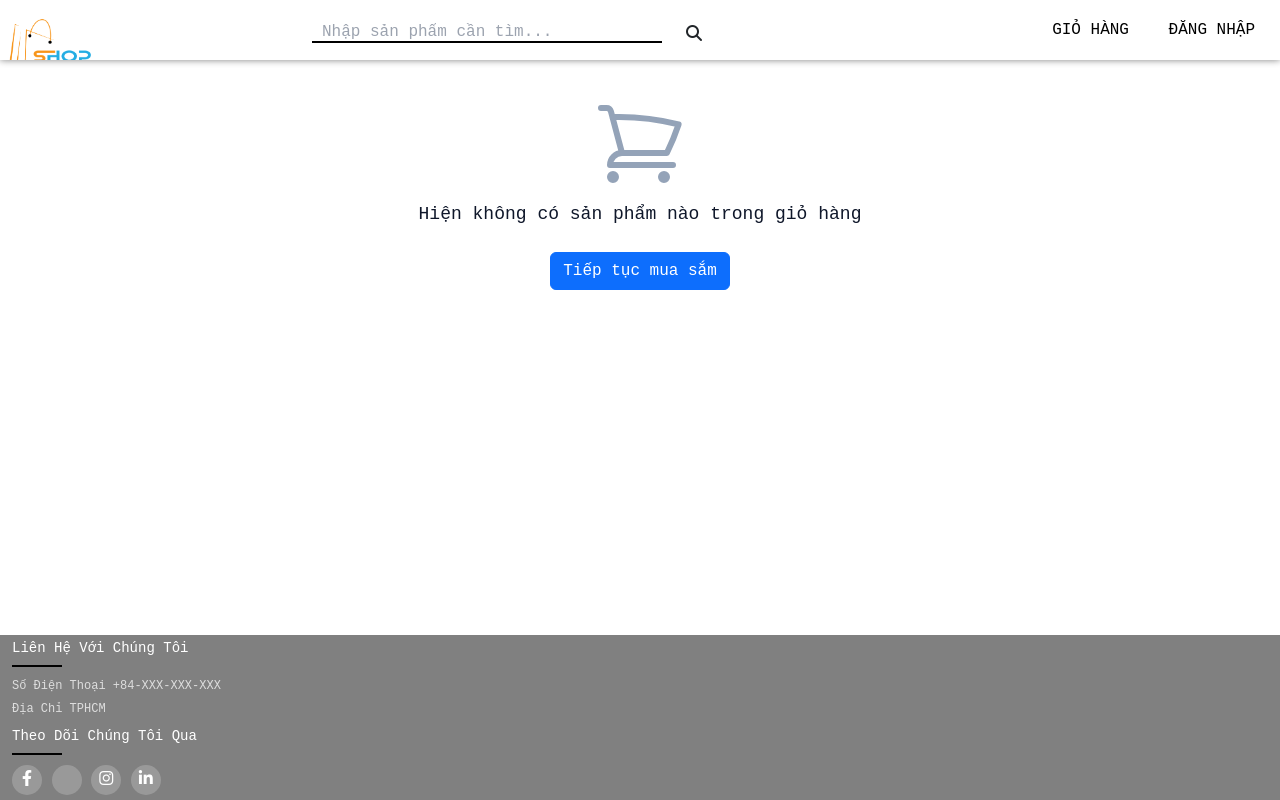
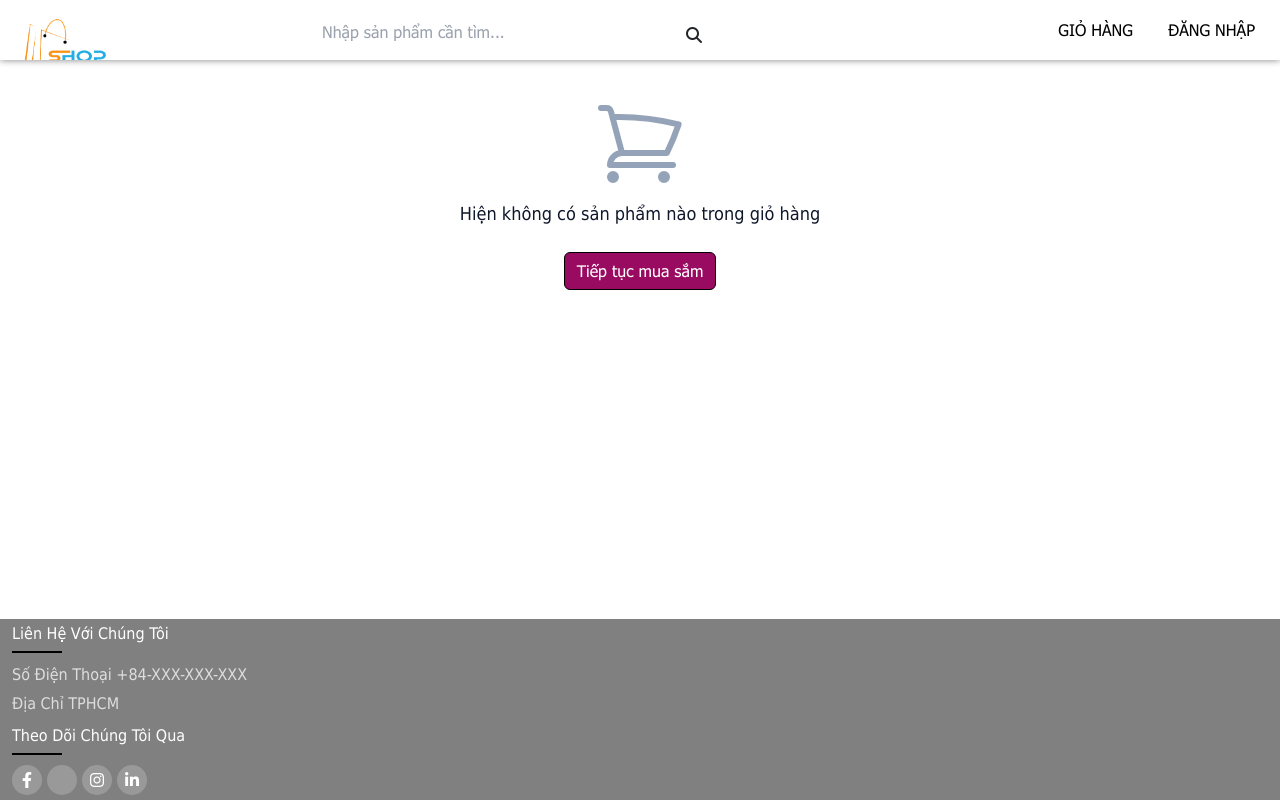
Before and after one commit to ngthachminhthanh/E-commerce-website-8Clothes, a PHP site: page /php/cart.php in a window 1280 px wide. Run offline with PHP 8.4, Linux system fonts and the light colour scheme; some libraries are stand-ins or nearby versions; some web fonts are replaced.

Commit message:
cập nhật giao diện và logo
sửa lại cái tệp css và addToCart.php, checkout.php, cart.php, login.php, register.php, login1.hph, cập nhật logo

```diff
--- a/Resources/CSS/loginAndRegister.css
+++ b/Resources/CSS/loginAndRegister.css
@@ -3,7 +3,7 @@
     padding: 0;
     margin: 0;
     box-sizing: border-box;
-    font-family: 'Poppins',sans-serif;
+    font-family: 'tahoma';
 }
 body{
     background: #e4e9f7;
@@ -52,7 +52,7 @@ body{
 }
 .btn{
     height: 35px;
-    background: rgba(76,68,182,0.808);
+    background: #990B61;
     border: 0;
     border-radius: 5px;
     color: #fff;
--- a/Resources/CSS/style.css
+++ b/Resources/CSS/style.css
@@ -4,13 +4,13 @@
     border: 0;
     box-sizing: border-box;
     scroll-behavior: smooth;
-    font-family: 'GI', 'Courier New';
+    font-family: 'tahoma';
     font-size: 100%;
 }
 
 @font-face {
-    font-family: 'GI';
-    src: url(../Font/zhcn.ttf);
+    font-family: 'tahoma';
+    src: url(../Font/tahoma.ttf);
 }
 
 header {
@@ -33,6 +33,7 @@ header {
 
 header #header__logo {
     width: 100px;
+    margin-left: 15px;
 }
 
 header #header__logo img {
@@ -57,7 +58,6 @@ header .searchBar input {
     width: 350px;
     height: 20px;
     padding: 0 10px;
-    border-bottom: 2px solid #000;
 }
 
 .searchBar .searchIcon {
@@ -300,7 +306,7 @@ ul {
 }
 
 .footer-col h4 {
-	font-size: 14px;
+	font-size: 16px;
 	color: #FFF;
 	text-transform: capitalize;
 	margin-bottom: 20px;
@@ -325,7 +331,7 @@ ul {
 .footer-col ul li a {
 	color: #DDD;
 	display: block;
-	font-size: 12px;
+	font-size: 16px;
 	font-weight: 300;
 	text-transform: capitalize;
 	text-decoration: none;
--- /dev/null
+++ b/Resources/desktop.ini
@@ -0,0 +1,3 @@
+[LocalizedFileNames]
+z4891892729140_d361de061a5d2cdf23dc8471ff71924f.jpg=@z4891892729140_d361de061a5d2cdf23dc8471ff71924f.jpg,0
+logo.jpg=@logo.jpg,0
--- a/Resources/php/cart.php
+++ b/Resources/php/cart.php
@@ -140,16 +140,17 @@ echo '<ul role="list" class="divide-y divide-slate-200 border-b border-t border-
     </div>
 
     <div class="mt-10">
-      <a href="checkout.php" class="btn btn-primary btn-xl w-full">
+      <a href="checkout.php" class="btn btn-primary btn-xl w-full"
+        style="background: #990B61; color:#fff; border-color: #000;">
         Mua hàng
       </a>
     </div>
 
     <div class="mt-6 text-center text-sm">
       <p>
-        hoặc
-        <a href="../index.php" class="btn btn-link">
-          Tiếp tục mua sắm
+        <a href="../index.php" class="btn btn-link"
+          style="color: #990B61;">
+          Hoặc tiếp tục mua sắm
           <span aria-hidden="true"> →</span>
         </a>
       </p>
@@ -172,7 +173,7 @@ echo '<ul role="list" class="divide-y divide-slate-200 border-b border-t border-
               </p>
 
               <div class="mt-6">
-                  <a href="../index.php" class="btn btn-primary">
+                  <a href="../index.php" class="btn btn-primary" style="background: #990B61; color:#fff; border-color: #000;">
                       Tiếp tục mua sắm
                   </a>
               </div>
--- a/Resources/php/checkout.php
+++ b/Resources/php/checkout.php
@@ -228,7 +228,7 @@ $con->close();
             </dl>
 
             <div class="border-t border-slate-200 px-4 py-6 sm:px-6">
-              <button type="submit" class="btn btn-primary btn-xl w-full bg-[#0d6efd]">Đặt hàng</button>
+              <button type="submit" class="btn btn-primary btn-xl w-full bg-[#0d6efd]" style="background: #990B61; color:#fff; border-color: #000;">Đặt hàng</button>
             </div>
           </div>
         </div>
--- a/Resources/php/login.php
+++ b/Resources/php/login.php
@@ -44,12 +44,12 @@
             <header>Đăng nhập</header>
             <form action="" method="post">
                 <div class="field input">
-                    <label for="email">Email</label>
+                    <label for="email" style="margin: 7px;">Email</label>
                     <input type="email" name="email" id="email" autocomplete="off" required>
                 </div>
 
                 <div class="field input">
-                    <label for="password">Mật khẩu</label>
+                    <label for="password" style="margin: 7px;">Mật khẩu</label>
                     <input type="password" name="password" id="password" autocomplete="off" required>
                 </div>
 
--- a/Resources/php/login1.php
+++ b/Resources/php/login1.php
@@ -45,12 +45,12 @@ session_start();
                 <header>Đăng nhập</header>
                 <form action="" method="post">
                     <div class="field input">
-                        <label for="email">Email</label>
+                        <label for="email" style="margin: 7px;">Email</label>
                         <input type="email" name="email" id="email" autocomplete="off" required>
                     </div>
 
                     <div class="field input">
-                        <label for="password">Mật khẩu</label>
+                        <label for="password" style="margin: 7px;">Mật khẩu</label>
                         <input type="password" name="password" id="password" autocomplete="off" required>
                     </div>
 
```
Also changed, not shown: other parts of Resources/CSS/style.css (+23 -17 lines), Resources/index.php (+3 -4 lines), Resources/php/addToCart.php (+12 -0 lines), Resources/php/register.php (+4 -4 lines), Resources/Font/tahoma.ttf (added), Resources/Font/tahomabd.ttf (added), Resources/logo.jpg (added).
